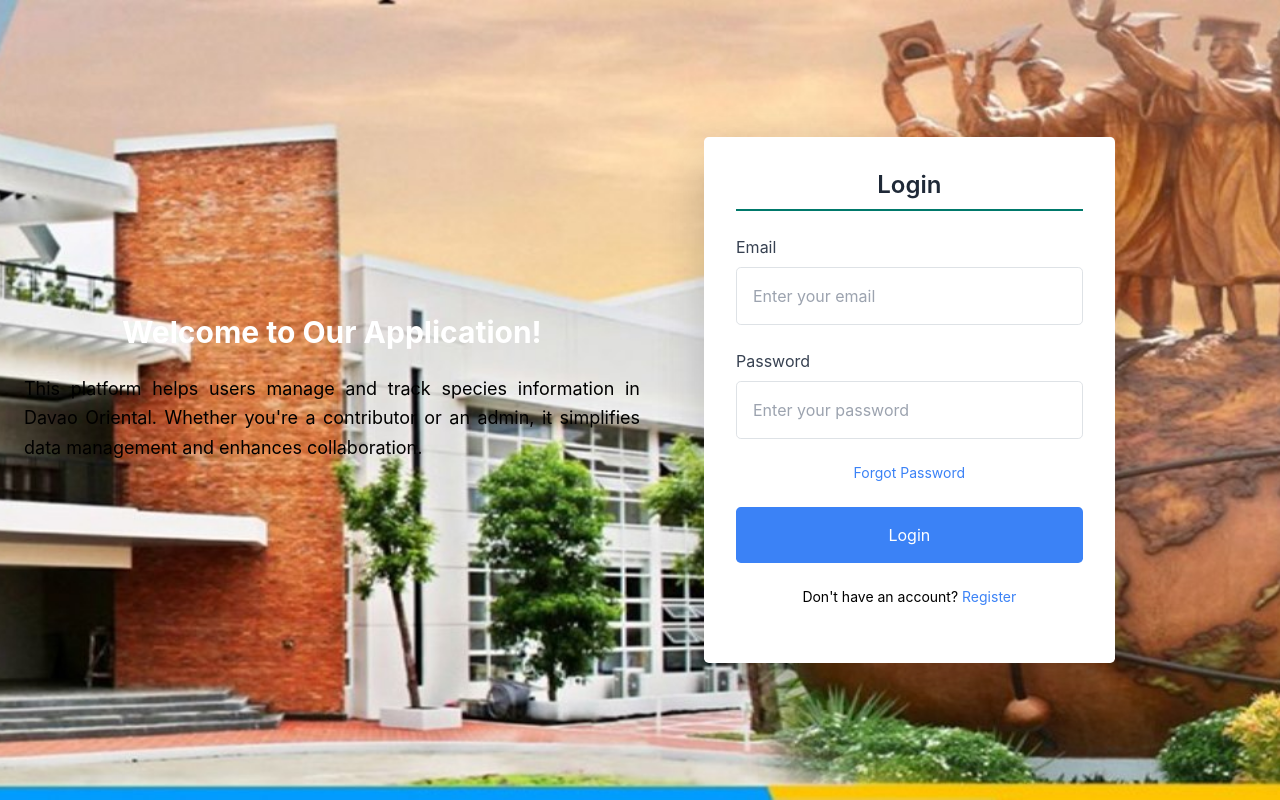
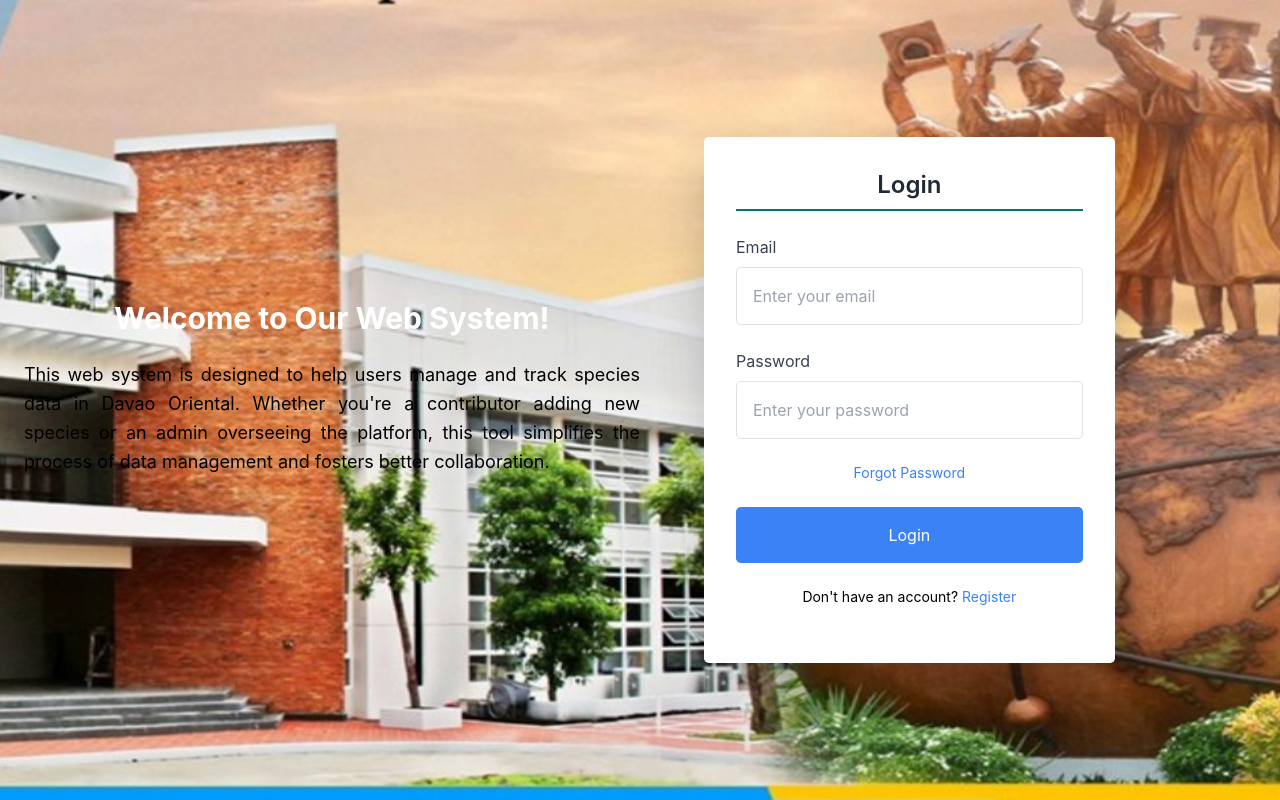
Before and after one commit to Miketzy/capstone2-client, a React (Create React App) app in the folder frontend-client2/: page / in a window 1280 px wide. Built offline with nearby package versions, Linux system fonts and the light colour scheme; a small style sheet from the web is missing.

Commit message:
login updated

```diff
--- a/frontend-client2/src/Components/Login-register-Form/Login-Form/Login.jsx
+++ b/frontend-client2/src/Components/Login-register-Form/Login-Form/Login.jsx
@@ -76,11 +76,12 @@ const Login = () => {
       <div className="container mx-auto px-4 flex flex-col lg:flex-row items-center">
         {/* Explanation Section */}
         <div className="lg:w-1/2 text-white text-center lg:text-left mb-8 lg:mb-0">
-          <h3 className="text-3xl font-bold">Welcome to Our Application!</h3>
+          <h3 className="text-3xl font-bold">Welcome to Our Web System!</h3>
           <p className="mt-4 text-lg leading-relaxed">
-            This platform helps users manage and track species information in
-            Davao Oriental. Whether you're a contributor or an admin, it
-            simplifies data management and enhances collaboration.
+            This web system is designed to help users manage and track species
+            data in Davao Oriental. Whether you're a contributor adding new
+            species or an admin overseeing the platform, this tool simplifies
+            the process of data management and fosters better collaboration.
           </p>
         </div>
 
```
